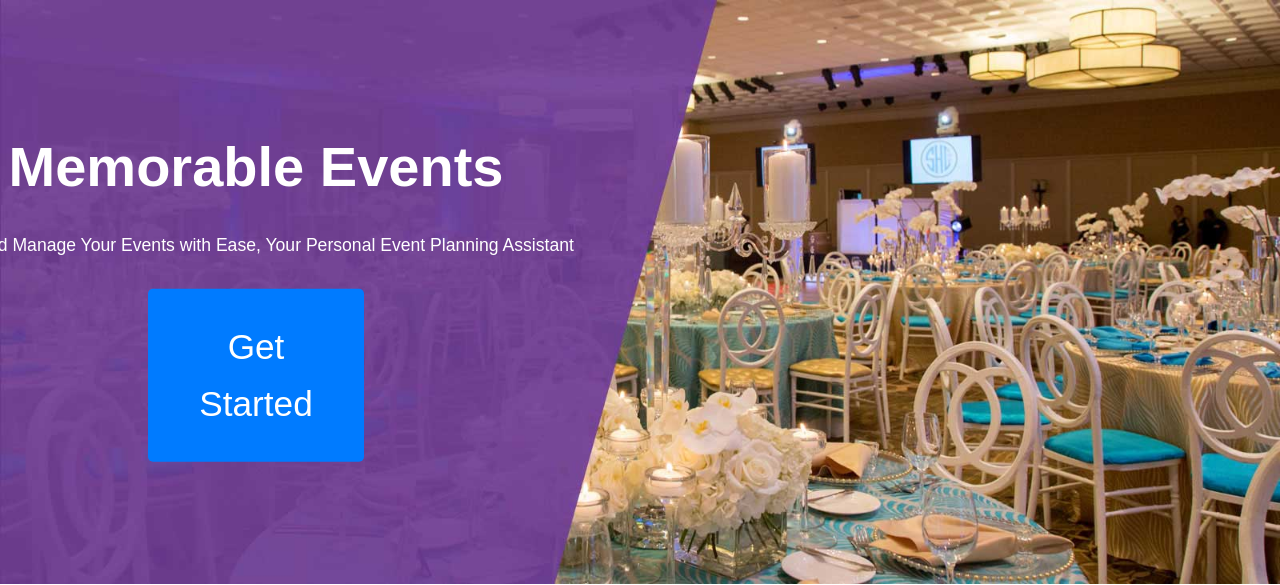
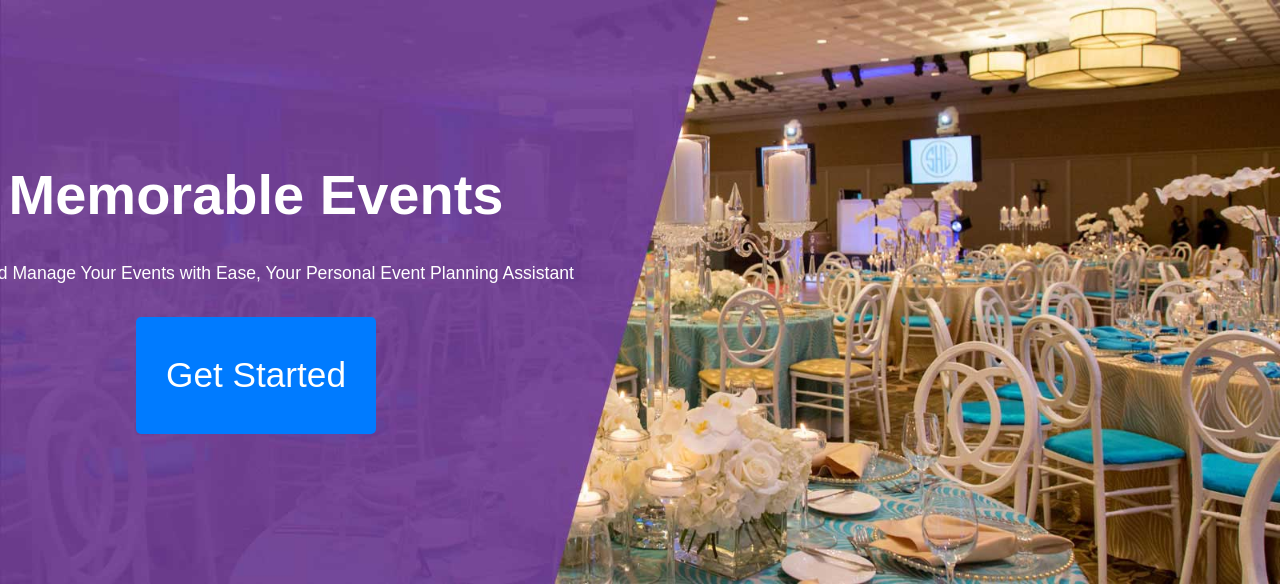
Before and after one commit to Esther-Wagatwe/memorable_events, a Flask app: page /landing in a window 1280 px wide. Shown: the part 87-672 px from the top of the page. Run offline with Flask 3, Linux system fonts and the light colour scheme.

```diff
--- a/static/css/landing.css
+++ b/static/css/landing.css
@@ -66,7 +66,6 @@ body {
     transform: translate(-50%, -50%);
     max-width: 800px;
     width: 100%;
-    padding: 40px;
 }
 
 .hero h1 {
```
